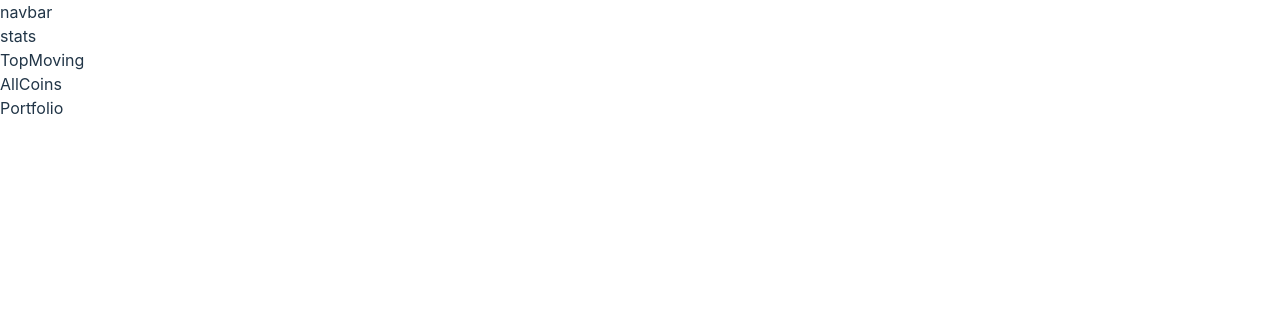
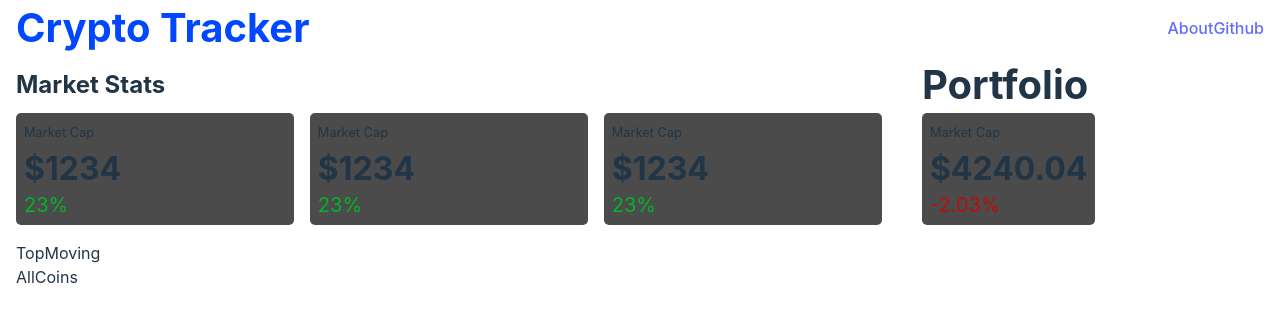
Before and after one commit to jayeshsadhwani99/crypto-traker-web, a React (Vite) app: page / in a window 1280 px wide. Shown: the top 322 px of the page. Built offline with nearby package versions, Linux system fonts and the light colour scheme.

Commit message:
market stats and all

```diff
--- a/index.html
+++ b/index.html
@@ -2,7 +2,6 @@
 <html lang="en">
   <head>
     <meta charset="UTF-8" />
-    <link rel="icon" type="image/svg+xml" href="/vite.svg" />
     <meta name="viewport" content="width=device-width, initial-scale=1.0" />
     <title>Crypto Tracker</title>
   </head>
--- a/src/App.css
+++ b/src/App.css
@@ -0,0 +1,30 @@
+main {
+  display: flex;
+  justify-content: space-around;
+  justify-content: flex-start;
+  height: 100%;
+}
+
+.app {
+  height: 100vh;
+  overflow: hidden;
+}
+
+.left {
+  flex: 0.7;
+  padding: 1rem;
+  display: flex;
+  flex-direction: column;
+  justify-content: flex-start;
+  align-items: flex-start;
+}
+
+aside {
+  flex: 0.3;
+  border-left: 1px solid var(--secondary-color);
+}
+
+.title {
+  font-size: var(--title);
+  font-weight: bold;
+}
--- a/src/App.tsx
+++ b/src/App.tsx
@@ -9,14 +9,16 @@ function App() {
   return (
     <div className="app">
       <Navbar />
+      <main>
         <div className="left">
           <MarketStats />
           <TopMoving />
           <AllCoins />
         </div>
-      <div className="right">
+        <aside>
           <Portfolio />
-      </div>
+        </aside>
+      </main>
     </div>
   );
 }
--- a/src/components/MarketStats/index.tsx
+++ b/src/components/MarketStats/index.tsx
@@ -1,7 +1,39 @@
+import MarketStatComponent from "../common/MarketStatComponent";
 import "./styles.css";
 
 function MarketStats() {
-  return <div>stats</div>;
+  const stats = [
+    {
+      title: "Market Cap",
+      body: 1234,
+      subtext: 23,
+    },
+    {
+      title: "Market Cap",
+      body: 1234,
+      subtext: 23,
+    },
+    {
+      title: "Market Cap",
+      body: 1234,
+      subtext: 23,
+    },
+  ];
+
+  return (
+    <div className="marketStats">
+      <div className="title">Market Stats</div>
+      <div className="stats">
+        {stats.map((stat) => (
+          <MarketStatComponent
+            body={stat.body}
+            title={stat.title}
+            subtext={stat.subtext}
+          />
+        ))}
+      </div>
+    </div>
+  );
 }
 
 export default MarketStats;
--- a/src/components/MarketStats/styles.css
+++ b/src/components/MarketStats/styles.css
@@ -0,0 +1,9 @@
+.marketStats {
+  width: 100%;
+}
+
+.stats {
+  display: flex;
+  gap: 1rem;
+  width: 100%;
+}
--- a/src/components/Navbar/index.tsx
+++ b/src/components/Navbar/index.tsx
@@ -1,7 +1,15 @@
 import "./styles.css";
 
 function Navbar() {
-  return <div>navbar</div>;
+  return (
+    <div className="navbar">
+      <div className="brand">Crypto Tracker</div>
+      <div className="right">
+        <a href="/about">About</a>
+        <a href="#">Github</a>
+      </div>
+    </div>
+  );
 }
 
 export default Navbar;
--- a/src/components/Navbar/styles.css
+++ b/src/components/Navbar/styles.css
@@ -0,0 +1,19 @@
+.navbar {
+  display: flex;
+  justify-content: space-between;
+  padding: 1rem;
+  align-items: center;
+  border-bottom: 1px solid var(--secondary-color);
+}
+
+.navbar .brand {
+  font-size: var(--big-text);
+  font-weight: bold;
+  color: var(--brand-color);
+}
+
+.navbar .right {
+  flex: 0.1;
+  display: flex;
+  justify-content: space-between;
+}
--- a/src/components/Portfolio/index.tsx
+++ b/src/components/Portfolio/index.tsx
@@ -1,7 +1,14 @@
+import MarketStatComponent from "../common/MarketStatComponent";
 import "./styles.css";
 
 function Portfolio() {
-  return <div>Portfolio</div>;
+  return (
+    <div className="portfolio">
+      <div className="title">Portfolio</div>
+
+      <MarketStatComponent title="Market Cap" body={4240.04} subtext={-2.03} />
+    </div>
+  );
 }
 
 export default Portfolio;
--- a/src/components/Portfolio/styles.css
+++ b/src/components/Portfolio/styles.css
@@ -0,0 +1,12 @@
+.portfolio {
+  display: flex;
+  flex-direction: column;
+  justify-content: flex-start;
+  align-items: flex-start;
+  padding: 1rem;
+}
+
+.portfolio .title {
+  font-size: var(--big-text);
+  font-weight: bold;
+}
--- /dev/null
+++ b/src/components/common/MarketStatComponent/index.tsx
@@ -0,0 +1,30 @@
+import "./styles.css";
+
+interface MarketStatComponentProps {
+  title: string;
+  body: number;
+  subtext?: number;
+}
+
+function MarketStatComponent({
+  title,
+  body,
+  subtext,
+}: MarketStatComponentProps) {
+  return (
+    <div className="marketStatComponent">
+      <div className="top">{title}</div>
+      <div className="between">${body}</div>
+      <div
+        className="bottom"
+        style={{
+          color: (subtext ?? 0) < 0 ? "var(--negative)" : "var(--positive)",
+        }}
+      >
+        {subtext && `${subtext}%`}
+      </div>
+    </div>
+  );
+}
+
+export default MarketStatComponent;
--- /dev/null
+++ b/src/components/common/MarketStatComponent/styles.css
@@ -0,0 +1,27 @@
+.marketStatComponent {
+  display: flex;
+  flex-direction: column;
+  justify-content: flex-start;
+  align-items: flex-start;
+  gap: 0.75rem;
+  background-color: var(--gray);
+  padding: 0.5rem;
+  margin: 1rem 0;
+  border-radius: 5px;
+  min-width: 30%;
+}
+
+.marketStatComponent .top {
+  font-size: var(--small-text);
+  font-weight: normal;
+}
+
+.marketStatComponent .between {
+  font-size: var(--heading);
+  font-weight: bold;
+}
+
+.marketStatComponent .bottom {
+  font-size: var(--body);
+  font-weight: normal;
+}
--- a/src/index.css
+++ b/src/index.css
@@ -6,13 +6,26 @@
 
   color-scheme: light dark;
   color: rgba(255, 255, 255, 0.87);
-  background-color: #242424;
+  background-color: #000;
 
   font-synthesis: none;
   text-rendering: optimizeLegibility;
   -webkit-font-smoothing: antialiased;
   -moz-osx-font-smoothing: grayscale;
   -webkit-text-size-adjust: 100%;
+
+  --brand-color: #0047ff;
+  --secondary-color: #fff;
+  --gray: #4b4b4b;
+  --negative: #be0c0c;
+  --positive: #02b429;
+
+  --big-text: 2.5rem;
+  --heading: 2rem;
+  --title: 1.5rem;
+  --body: 1.25rem;
+  --small-text: 0.8rem;
+  --sub-text: 0.75rem;
 }
 
 a {
```
Lines whose indentation alone changed are shown as unchanged.
